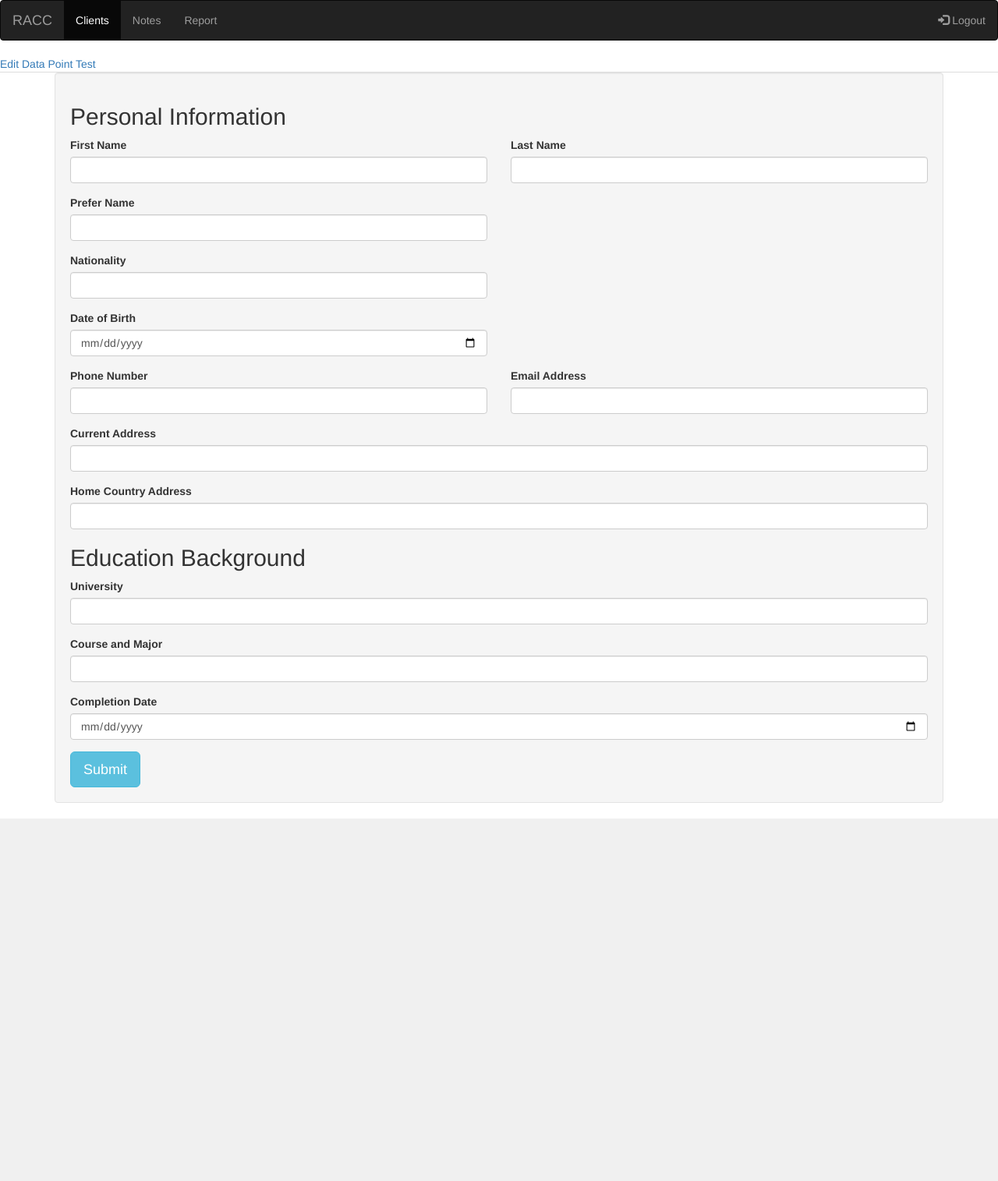
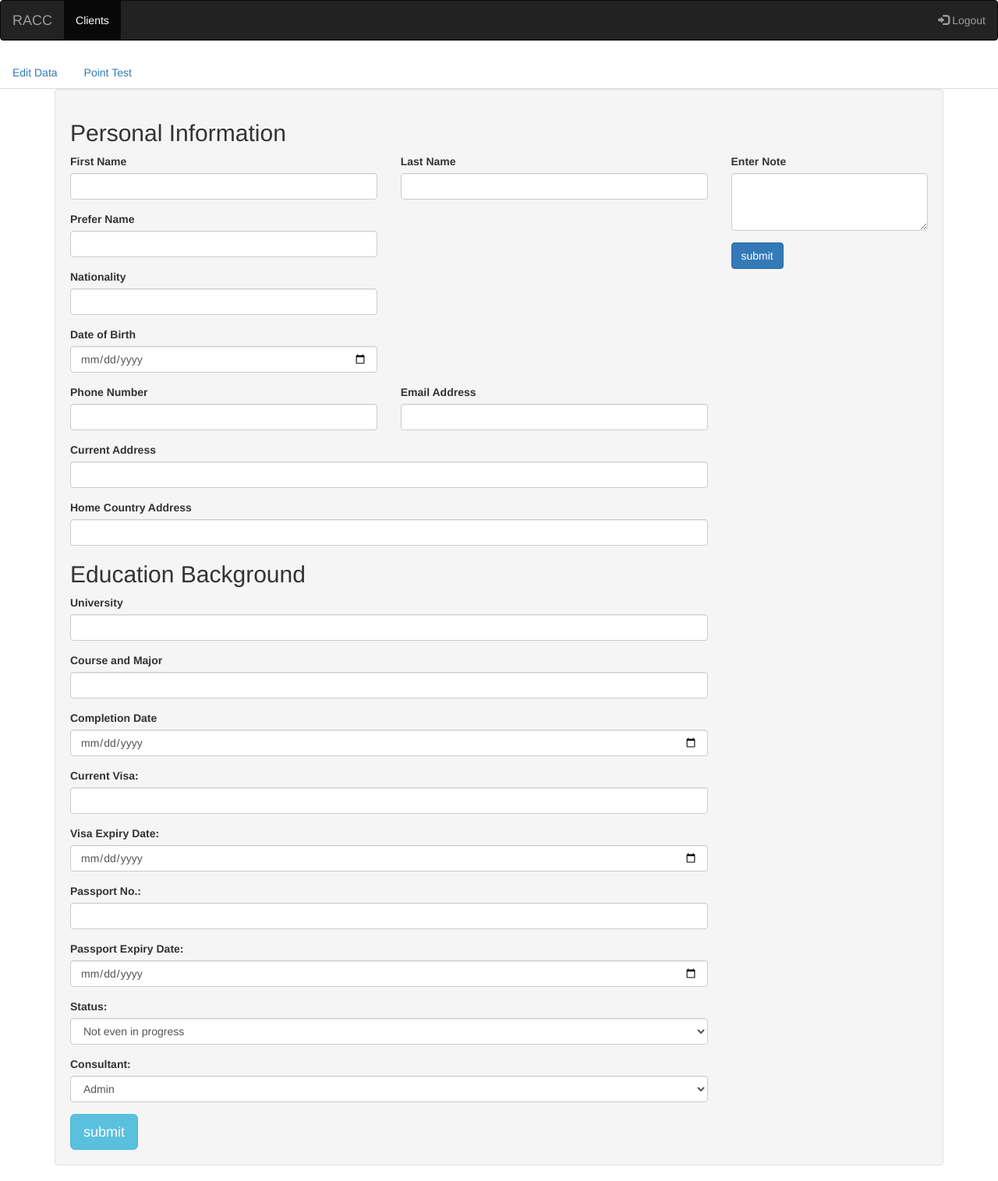
Before and after one commit to StefanDerian/RACC, a PHP site: the page made by editAppt.php in a window 1280 px wide. Shown: the whole page at 78% size. Before the commit the page ends 1050 px from the top, so only its background shows below. Run offline with PHP 8.4, Linux system fonts and the light colour scheme; the visitor is signed in with stand-in values (Sample User, id 1); data comes from the database, SQL or seed files in the repository; data that the repository does not hold is empty; some libraries are stand-ins or nearby versions.

Commit message:
some fixes

```diff
--- a/editAppt.php
+++ b/editAppt.php
@@ -20,17 +20,20 @@ include_once('notes-backend.php');
 <?php } ?>
 
 
-<?php
-if(isset($_SESSION['userID']) && isset($_GET['user'])){
+<?php if(isset($_SESSION['userID']) && isset($_GET['user'])){
     ?>
-    <nav class="nav nav-tabs" id="myTab" role="tablist">
+    <nav class="nav nav-tabs " id="myTab" role="tablist">
+        <li>
          <a href=<?php echo "editAppt.php?user=$id"; ?> class="nav-item nav-link active" id="nav-home-tab" data-toggle="tab" href="#nav-home" role="tab" aria-controls="nav-home" aria-selected="true" >Edit Data</a>
-        <a href=<?php echo "PointTest.php?user=$id"; ?> class="nav-item nav-link" id="nav-profile-tab" data-toggle="tab" href="#nav-profile" role="tab" aria-controls="nav-profile" aria-selected="false">Point Test</a>
+     </li>
+     <li>
+         <a href=<?php echo "PointTest.php?user=$id"; ?> class="nav-item nav-link " id="nav-profile-tab" data-toggle="tab" href="#nav-profile" role="tab" aria-controls="nav-profile" aria-selected="false">Point Test</a>
+     </li>
  </nav>
  <?php } ?>
 
 
-<!DOCTYPE html>
+<!--     <!DOCTYPE html>
     <head>
       <title>Registration</title>
       <meta charset="utf-8">
@@ -40,7 +43,7 @@ if(isset($_SESSION['userID']) && isset($_GET['user'])){
       <script src="https://ajax.googleapis.com/ajax/libs/jquery/3.2.1/jquery.min.js"></script>
       <script src="https://maxcdn.bootstrapcdn.com/bootstrap/3.3.7/js/bootstrap.min.js"></script>
   </head>
-<body>
+  <body> -->
 
     <div class="container">
         <div class="col-lg-12 well">
@@ -48,7 +51,7 @@ if(isset($_SESSION['userID']) && isset($_GET['user'])){
             <div class="row">
                 <form method="post" name="form" action="<?php echo $action;?>" onsubmit="return confirm('Do you really want to submit the form?');">
                     <input type="hidden" name="client" value="client" />
-            <div class="col-sm-12">
+                    <div class="<?php echo isset($_GET['user'])?'col-md-9': 'col-md-12';?>">
                         <div class="row">
                             <div class="col-sm-6 form-group">
                                 <label>First Name</label>
@@ -116,9 +119,6 @@ if(isset($_SESSION['userID']) && isset($_GET['user'])){
                             <span class="error"><?php echo isset($haddressError)?$haddressError:"";?>
                             </span>
                         </div>
-
-
-
                         <h2 class="title2">Education Background</h2>
 
                         <div class="form-group">
@@ -141,12 +141,81 @@ if(isset($_SESSION['userID']) && isset($_GET['user'])){
                             </span>
                         </div>
 
+                        <!-- this form only available when users are logged in -->
+                        <?php if(isset($_SESSION['userID'])){?>
+                        <div class="form-group">
+                            <label>Current Visa:</label>
+                            <input class="form-control" type="text" id="visa" name="visa" maxlength="255" value = "<?php echo isset($visa)?$visa:"";  ?>"/>
+                            <span class="error"><?php echo isset($visaError)?$visaError:"";?></span>
+                        </div>
+                        <div class="form-group">
+                            <label>Visa Expiry Date:</label>
+                            <input class="form-control" type="date" id="vexpiry" name="vexpiry" value = "<?php echo isset($vexpiry)?$vexpiry:"";  ?>"/>
+                            <span class="error"><?php echo isset($vexpiryError)?$vexpiryError:"";?></span>
+                        </div>
+                        <div class="form-group">
+                         <label>Passport No.:</label>
+                         <input class="form-control" type="text" id="passport" name="passport" maxlength="255" value = "<?php echo isset($passport)?$passport:"";  ?>" />
+                         <span class="error"><?php echo isset($passportError)?$passportError:"";?></span>
+                     </div>
+                     <div class="form-group">
+                        <label>Passport Expiry Date:</label>
+                        <input class="form-control" type="date" id="pexpiry" name="pexpiry" value = "<?php echo isset($pexpiry)?$pexpiry:"";  ?>" />
+                        <span class="error"><?php echo isset($pexpiryError)?$pexpiryError:"";?></span>
+                    </div>
+
+
+                    <?php } ?>
+
+                    <?php if(isset($_SESSION['userID'])){?>
+
+
+                    <div class="form-group">
+                        <label>Status:</label>
+
+                        <select id="status" name="status" class = "form-control">
+
+                            <option value= "not even in progress" <?php echo isset($status)&&$status=="not even in progress"?"selected":"" ?>>Not even in progress</option>
+                            <option value= "contacted" <?php echo isset($status)&&$status=="contacted"?"selected":"" ?>>Not even in progress</option>
+                            <option value= "on progress" <?php echo isset($status)&&$status=="on progress"?"selected":"" ?>> on progress</option>
+                            <option value= "successfull" <?php echo isset($status)&&$status=="successfull"?"selected":"" ?>> Successfull</option>
+                            <option value= "cancelled/failed" <?php echo isset($status)&&$status=="cancelled/failed"?"selected":"" ?>> Cancelled/Failed</option>
+
+                        </select>
+                    </div>
+
+                    <?php } ?>
+
+                    <div class="form-group">
+                        <label>Consultant:</label>
+
+                        <select id="consultant" name="consultant" class = "form-control">
+                            <?php foreach($agents as $agent) { ?>
+                            <option value="<?php echo $agent["UserID"]; ?>" <?php echo isset($consultant)&&$consultant==$agent["UserID"]?"selected":"" ?>><?php echo $agent["DisplayName"]; ?></option>
+                            <?php } ?>
+                        </select>
+
+                    </div>
+
+                    <input type="submit" class="btn btn-lg btn-info" value=" submit">
+                </div>
+
+                <?php if(isset($_SESSION['userID']) && isset($_GET['user']) ){?>
+                <div class = "col-md-3">
 
 
 
+                    <?php
 
-                <button type="button" class="btn btn-lg btn-info">Submit</button>
+                    $noter = new Note($_GET['user']);
+                    $noter->displayNotes();
+                    ?>
+
+
                 </div>
+                <?php } ?>
+
+
             </form>
         </div>
     </div>
--- a/header.php
+++ b/header.php
@@ -6,11 +6,58 @@
 	<link rel="stylesheet" href="https://maxcdn.bootstrapcdn.com/bootstrap/3.3.7/css/bootstrap.min.css">
 	<link href = "css/header.css" type = "text/css" rel = "stylesheet">
 	<script src="https://ajax.googleapis.com/ajax/libs/jquery/3.2.1/jquery.min.js"></script>
-    <script src="https://maxcdn.bootstrapcdn.com/bootstrap/3.3.7/js/bootstrap.min.js"></script>
+	<!-- <script src="https://maxcdn.bootstrapcdn.com/bootstrap/3.3.7/js/bootstrap.min.js"></script> -->
+	<!-- <link rel="stylesheet" href="https://maxcdn.bootstrapcdn.com/bootstrap/4.0.0-beta.2/css/bootstrap.min.css" integrity="sha384-PsH8R72JQ3SOdhVi3uxftmaW6Vc51MKb0q5P2rRUpPvrszuE4W1povHYgTpBfshb" crossorigin="anonymous"> -->
 </head>
 
+
+
+
+<!-- <nav class="nav">
+
+	<?php if(isset($_SESSION['userID'])){ ?>
+
+
+	<a class="nav-link" href = "list.php"> Your Clients</a>
+	<a class="nav-link" href = "#Notes">Notes</a>
+	<a class="nav-link" href = "#Report">Report</a>
+	<a class="nav-link" href = "logout.php">Logout</a>
+
+	<?php }else{ ?>
+
+	<a class="nav-link" href = "createAccount.php">Create Account</a>
+	<a class="nav-link" href = "login.php">Login</a></li>
+	<a class="nav-link" href = "editAppt.php">Registration Page</a>
+
+	<?php } ?>
+</nav> -->
+
+
+<body>
+
+
+	<!-- <nav class="nav">
+
+		<?php if(isset($_SESSION['userID'])){ ?>
+
+
+		<a class="nav-link" href = "list.php"> Your Clients</a>
+		<a class="nav-link" href = "#Notes">Notes</a>
+		<a class="nav-link" href = "#Report">Report</a>
+		<a class="nav-link" href = "logout.php">Logout</a>
+
+		<?php }else{ ?>
+
+		<a class="nav-link" href = "createAccount.php">Create Account</a>
+		<a class="nav-link" href = "login.php">Login</a></li>
+		<a class="nav-link" href = "editAppt.php">Registration Page</a>
+
+		<?php } ?>
+	</nav> -->
 	<!-- <header>
-	<h1> this is a header</h1>
+		<div class="navbar-header">
+			<a class="navbar-brand" href="#">RACC</a>
+		</div>
 		<ul>
 
 			<?php if(isset($SESSION['userId'])){ ?>
@@ -36,29 +83,6 @@
 
 
 	</header> -->
-
-
-<!-- <nav class="nav">
-
-	<?php if(isset($_SESSION['userID'])){ ?>
-
-
-	<a class="nav-link" href = "list.php"> Your Clients</a>
-	<a class="nav-link" href = "#Notes">Notes</a>
-	<a class="nav-link" href = "#Report">Report</a>
-	<a class="nav-link" href = "logout.php">Logout</a>
-
-	<?php }else{ ?>
-
-	<a class="nav-link" href = "createAccount.php">Create Account</a>
-	<a class="nav-link" href = "login.php">Login</a></li>
-	<a class="nav-link" href = "editAppt.php">Registration Page</a>
-
-	<?php } ?>
-</nav> -->
-
-
-<body>
 	<nav class="navbar navbar-inverse">
 		<div class="container-fluid">
 			<div class="navbar-header">
@@ -69,8 +93,7 @@
 
 			<ul class="nav navbar-nav">
 				<li class="active"><a href="list.php">Clients</a></li>
-      <li><a href="#Notes">Notes</a></li>
-      <li><a href="#Report">Report</a></li>
+
 			</ul>
 			<ul class="nav navbar-nav navbar-right">
 				<li><a href="logout.php"><span class="glyphicon glyphicon-log-in"></span> Logout</a></li>
@@ -87,20 +110,19 @@
 			</ul>
 
 			<?php } ?>
+		</div>
+	</nav>
 
     <!-- <form class="navbar-form navbar-right" action="/action_page.php">
       <div class="form-group">
         <input type="text" class="form-control" placeholder="Search" name="search">
       </div>
       <button type="submit" class="btn btn-default">Submit</button>
-    </form> -->
+  </form>
 
 
 
-  </div>
-</nav>
-</body>
-</html>
+
 
 
 <!-- <!DOCTYPE html>
--- a/list.php
+++ b/list.php
@@ -15,9 +15,9 @@ include ('header.php');
 
     <form method="post" name="info" action="<?php echo htmlspecialchars($_SERVER["PHP_SELF"]);?>">
         <input type="text" name="search" placeholder="Search for client..."/>
-        <input type="submit" name="Btsearch" value="Search"/>
+        <input type="submit" class ="btn btn-warning" name="Btsearch" value="Search"/>
     </form>
-    <a href = "editAppt.php"> Add Client</a>
+    <a href = "editAppt.php" class = "btn btn-primary pull-right"> Add Client</a>
     <table width="100%" style="border-collapse:collapse" cellpadding="5">
         <tr>
             <th>First Name</th>
--- a/note-update.php
+++ b/note-update.php
@@ -4,10 +4,13 @@ $noteId = $_GET['noteId'];
 $user = $_GET['user'];
 $content = $_GET['content'];
 $msg = "";
+$writer = $_GET['writer'];
+
+$date = date("Y-m-d h:i:sa");
 
 
 
-if($mysqli->query("UPDATE contact SET content = $content WHERE ID = $noteId  AND UserID = $user")){
+if($mysqli->query("UPDATE contact SET content = '$content', time = '$date', writer = '$writer' WHERE ID = '$noteId'  AND UserID = '$user'")){
 	$msg = "Successfully update the note";
 }else{
 	$msg = "update failed please see internet connection";
--- a/notes.php
+++ b/notes.php
@@ -19,7 +19,7 @@
 <form  id = "note" name="form" action="<?php echo $GLOBALS['action'];?>" method = "post" > <!-- action="<?php echo $GLOBALS['action'];?>" -->
 	<input type="hidden" name="note" value="note" />
 	<div class="form-group">
-		<label for="exampleFormControlTextarea1">Example textarea</label>
+		<label for="exampleFormControlTextarea1">Enter Note</label>
 		<textarea class="form-control" name="content" id="exampleFormControlTextarea1" rows="3"></textarea>
 	</div>
 	<input type = "submit" class = "btn btn-primary" value = "submit">
@@ -78,7 +78,7 @@ data-id = "<?php echo $note['ID'] ; ?>" data-user = "<?php echo $_GET['user'] ;
 	<div class="modal-dialog" role="document">
 		<div class="modal-content">
 			<div class="modal-header">
-				<h5 class="modal-title" id="noteModalLabel">New message</h5>
+				<h5 class="modal-title" id="noteModalLabel">Change Note</h5>
 				<button type="button" class="close" data-dismiss="modal" aria-label="Close">
 					<span aria-hidden="true">&times;</span>
 				</button>
@@ -90,7 +90,7 @@ data-id = "<?php echo $note['ID'] ; ?>" data-user = "<?php echo $_GET['user'] ;
             <input type="text" class="form-control" id="recipient-name">
         </div> -->
         <div class="form-group">
-        	<label for="message-text" class="col-form-label">Message:</label>
+        	<label for="message-text" class="col-form-label">Note:</label>
         	<textarea class="form-control content" width=100%  name ="content" id="message-text"></textarea>
         </div>
         <div class="form-group">
```
Also changed, not shown: PointTest.php (+7 -3 lines). Lines whose indentation alone changed are shown as unchanged.
